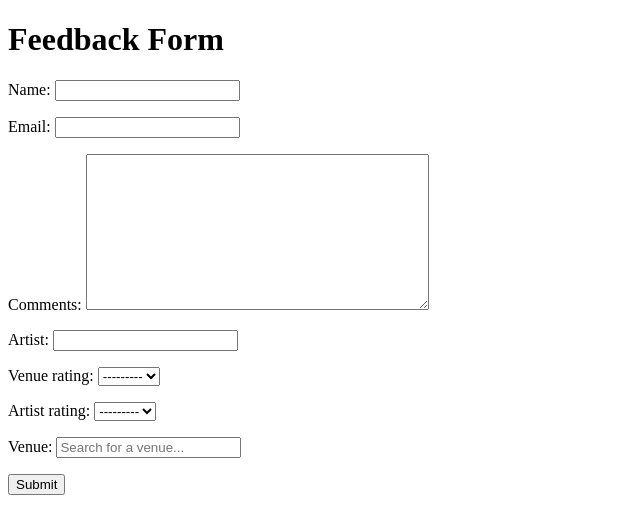
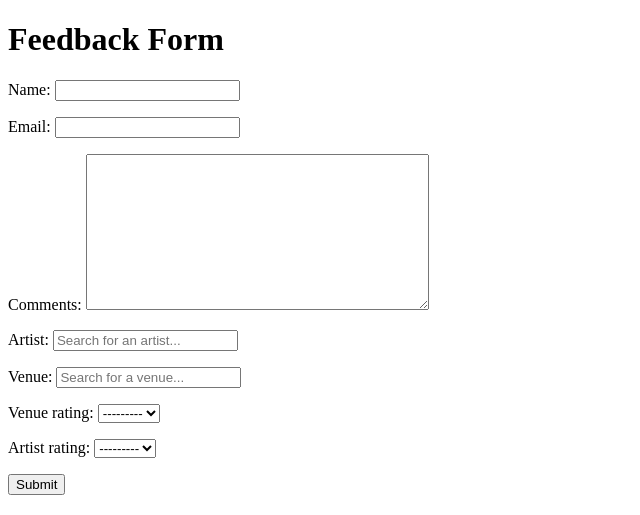
Before and after one commit to nschantz21/theatreboxd, a Django app: page /myapp/feedback/ in a window 1280 px wide. Shown: the top 515 px of the page, without its empty margins (0-640 px from the left). Run offline with Django 5.2, Linux system fonts and the light colour scheme; the visitor is signed in with stand-in values (Sample User, id 1); some libraries are stand-ins or nearby versions.

Commit message:
added spotify artist autocomplete

```diff
--- a/critic/myapp/forms.py
+++ b/critic/myapp/forms.py
@@ -2,12 +2,20 @@ from django import forms
 from .models import Feedback
 
 class FeedbackForm(forms.ModelForm):
+    artist = forms.CharField(
+        max_length=255,
+        required=False,
+        widget=forms.TextInput(attrs={'id': 'id_artist', 'placeholder': 'Search for an artist...'})
+    )
+    venue = forms.CharField(
+        max_length=255,
+        required=False,
+        widget=forms.TextInput(attrs={'id': 'venue-input', 'placeholder': 'Search for a venue...'})
+    )
+
     class Meta:
         model = Feedback
         fields = [
-            'name', 'email', 'comments', 'artist',
+            'name', 'email', 'comments', 'artist', 'venue',
             'venue_rating', 'artist_rating'
         ]
-        widgets = {
-            'venue': forms.TextInput(attrs={'id': 'venue-input'}),
-        }
--- a/critic/myapp/models.py
+++ b/critic/myapp/models.py
@@ -12,7 +12,7 @@ class Feedback(models.Model):
     name = models.CharField(max_length=100)
     email = models.EmailField()
     venue = models.CharField(max_length=255)
-    artist = models.CharField(max_length=100)
+    artist = models.CharField(max_length=255, blank=True, null=True)  # Optional artist field
     venue_rating = models.CharField(max_length=1, choices=RATING_CHOICES)  # Dropdown field
     artist_rating = models.CharField(max_length=1, choices=RATING_CHOICES)  # Dropdown field
     place_id = models.CharField(max_length=100, blank=True, null=True)
--- a/critic/myapp/templates/feedback.html
+++ b/critic/myapp/templates/feedback.html
@@ -62,16 +62,67 @@
     <form method="post">
         {% csrf_token %}
         {{ form.as_p }}
-        <p>
+        <!-- <p>
             <label for="venue">Venue:</label>
             <input type="text" id="venue-input" name="venue" placeholder="Search for a venue...">
-        </p>
+        </p> -->
         <input type="hidden" id="place-id" name="place_id">
         <input type="hidden" id="latitude" name="latitude">
         <input type="hidden" id="longitude" name="longitude">
+        <!-- Artist autocomplete suggestions -->
+        <ul id="artist-autocomplete" style="display: none; position: absolute; border: 1px solid #ddd; background: #fff; list-style: none; padding: 5px; margin: 0; max-width: 300px;"></ul>
+
         <button type="submit">Submit</button>
     </form>
     <!-- Map container -->
     <div id="map"></div>
+
+    <!-- SPOTIFY SCRIPT -->
+    <script src="https://code.jquery.com/jquery-3.6.0.min.js"></script>
+    <script>
+    $(document).ready(function() {
+        const artistInput = $('#id_artist');
+        const autocompleteList = $('#artist-autocomplete');
+
+        artistInput.on('input', function() {
+            const query = $(this).val();
+
+            if (query.length > 2) { // Only search when 3+ characters are typed
+                $.ajax({
+                    url: "{% url 'spotify_artist_search' %}",
+                    data: { query: query },
+                    success: function(data) {
+                        const suggestions = data.artists;
+                        autocompleteList.empty(); // Clear previous suggestions
+
+                        suggestions.forEach(function(artist) {
+                            autocompleteList.append('<li data-id="' + artist.id + '">' + artist.name + '</li>');
+                        });
+
+                        autocompleteList.show();
+                    },
+                    error: function() {
+                        console.log("Error fetching artist data.");
+                    }
+                });
+            } else {
+                autocompleteList.hide();
+            }
+        });
+
+        // Select artist on click
+        $(document).on('click', '#artist-autocomplete li', function() {
+            artistInput.val($(this).text());  // Fill input with the selected artist's name
+            autocompleteList.hide();         // Hide the suggestions list
+        });
+
+        // Hide the autocomplete list when clicking elsewhere
+        $(document).on('click', function(e) {
+            if (!$(e.target).closest('#id_artist, #artist-autocomplete').length) {
+                autocompleteList.hide();
+            }
+        });
+    });
+    </script>
 </body>
 </html>
--- a/critic/myapp/urls.py
+++ b/critic/myapp/urls.py
@@ -4,4 +4,6 @@ from . import views
 urlpatterns = [
     path('feedback/', views.feedback_view, name='feedback'),
     path('thank-you/', views.thank_you_view, name='thank_you'),
+    path('spotify-artist-search/', views.spotify_artist_search, name='spotify_artist_search'),
+
 ]
--- a/critic/myapp/views.py
+++ b/critic/myapp/views.py
@@ -2,7 +2,37 @@ from django.shortcuts import render, redirect
 from django.contrib.auth.decorators import login_required
 from django.conf import settings
 from .forms import FeedbackForm
+import requests
+from django.http import JsonResponse
 
+def get_spotify_token():
+    url = "https://accounts.spotify.com/api/token"
+    headers = {
+        "Authorization": f"Basic {settings.SPOTIFY_CLIENT_CREDENTIALS}"  # Base64 encode client_id:client_secret
+    }
+    data = {
+        "grant_type": "client_credentials"
+    }
+    response = requests.post(url, headers=headers, data=data)
+    response_data = response.json()
+    return response_data.get('access_token', '')
+
+def spotify_artist_search(request):
+    query = request.GET.get('query', '')
+    token = get_spotify_token()
+
+    if not token:
+        return JsonResponse({"error": "Spotify token not available"}, status=400)
+
+    # Use Spotify's search API to search for artists
+    search_url = f"https://api.spotify.com/v1/search?q={query}&type=artist"
+    headers = {
+        "Authorization": f"Bearer {token}"
+    }
+    response = requests.get(search_url, headers=headers)
+    artists = response.json().get('artists', {}).get('items', [])
+    results = [{"name": artist['name'], "id": artist['id']} for artist in artists]
+    return JsonResponse({"artists": results})
 
 @login_required
 def feedback_view(request):
```
Also changed, not shown: critic/critic/settings.py (+10 -0 lines), critic/myapp/migrations/0004_alter_feedback_artist.py (added).
